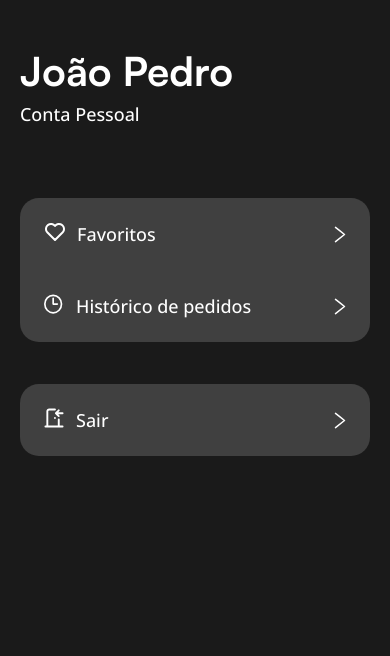
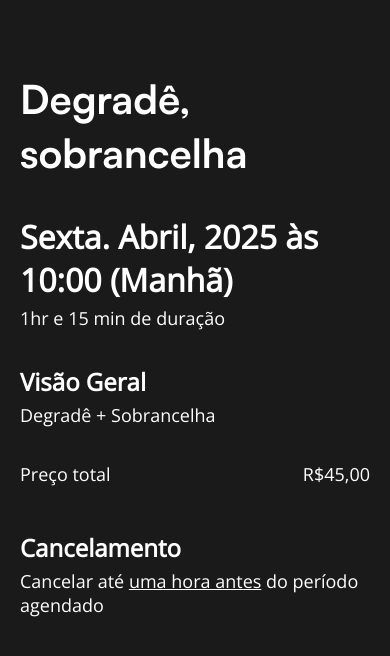
Before and after one commit to Group-HRP/BroCortes, a React Native app: screen / in a window 390 px wide. Shown: the top 656 px of the page. Built offline with nearby package versions, Linux system fonts and the light colour scheme.

Commit message:
Feat: Tela de ViewAppointmentScreen criada

```diff
--- a/package.json
+++ b/package.json
@@ -46,6 +46,7 @@
     "@commitlint/config-conventional": "^19.8.0",
     "@types/react": "~18.3.12",
     "commitizen": "^4.3.1",
+    "husky": "^9.1.7",
     "typescript": "^5.3.3"
   },
   "private": true
--- a/src/routes/authStack.tsx
+++ b/src/routes/authStack.tsx
@@ -2,6 +2,7 @@ import { createNativeStackNavigator } from "@react-navigation/native-stack";
 import LoginScreen from "../screens/public/LoginScreen";
 import RegisterScreen from "../screens/public/RegisterScreen";
 import AppointmentScreen from "../screens/private/AppointmentScreen";
+import ViewAppointmentScreen from "../screens/private/ViewAppointmentScreen";
 import HistoricScreen from "../screens/private/HistoricScreen";
 import ProfileScreen from "../screens/private/ProfileScreen";
 import ServiceScreen from "../screens/private/ServiceScreen";
@@ -11,6 +12,7 @@ export type AuthStackParamList = {
 	Login: undefined;
 	Register: undefined;
 	Appointment: undefined;
+	ViewAppointment: undefined;
 	Historic: undefined;
 	Profile: undefined;
 	Service: undefined;
@@ -22,6 +24,7 @@ const Stack = createNativeStackNavigator<AuthStackParamList>();
 export default function AuthStack() {
 	return (
 		<Stack.Navigator screenOptions={{ headerShown: false }}>
+			<Stack.Screen name="ViewAppointment" component={ViewAppointmentScreen} />
 			<Stack.Screen name="Profile" component={ProfileScreen} />
 			<Stack.Screen name="Historic" component={HistoricScreen} />
 			<Stack.Screen name="Appointment" component={AppointmentScreen} />
--- /dev/null
+++ b/src/screens/private/ViewAppointmentScreen.tsx
@@ -0,0 +1,30 @@
+import { View } from "react-native";
+import { ContainerDefault } from "../../components/ContainerDefault";
+import { HeaderDefault, HeaderTitle } from "../../components/HeaderDefault";
+import { useTheme } from "styled-components/native";
+import { Title, Text } from "../../components/Typography";
+import { Button, ButtonText } from "../../components/Button";
+
+export default function AppointmentScreen() {
+	const theme = useTheme();
+	return (
+		<ContainerDefault>
+			<HeaderDefault>
+				<HeaderTitle>Degradê, sobrancelha</HeaderTitle>
+			</HeaderDefault>
+			<View style={{ marginTop: 35}}>
+				<Text style={{ fontSize: theme.fonts.sizes.h3, fontWeight: "bold" }}>Sexta. Abril, 2025 às 10:00 (Manhã)</Text>
+				<Text style={{ fontSize: theme.fonts.sizes.lg, marginTop: 5 }}>1hr e 15 min de duração</Text>
+				<Text style={{ fontSize: theme.fonts.sizes.h4, fontWeight: "bold", marginTop: 35 }}>Visão Geral</Text>
+				<Text style={{ fontSize: theme.fonts.sizes.lg, marginTop: 5 }}>Degradê + Sobrancelha</Text>
+				<View style={{ flexDirection: 'row', justifyContent: 'space-between', marginVertical: 10, marginTop: 35 }}>
+					<Text style={{ fontSize: theme.fonts.sizes.lg }}>Preço total</Text>
+					<Text style={{ fontSize: theme.fonts.sizes.lg  }}>R$45,00</Text>
+				</View>
+				<Text style={{ fontSize: theme.fonts.sizes.h4, marginTop: 35, fontWeight: "bold" }}>Cancelamento</Text>
+				<Text style={{ fontSize: theme.fonts.sizes.lg, marginTop: 5 }}>Cancelar até <Text style={{ textDecorationLine: 'underline' }}>uma hora antes</Text> do período agendado </Text>
+			</View>
+
+		</ContainerDefault>
+	);
+}
```
Also changed, not shown: 1 other file (tests, documents, lock files or other folders).
